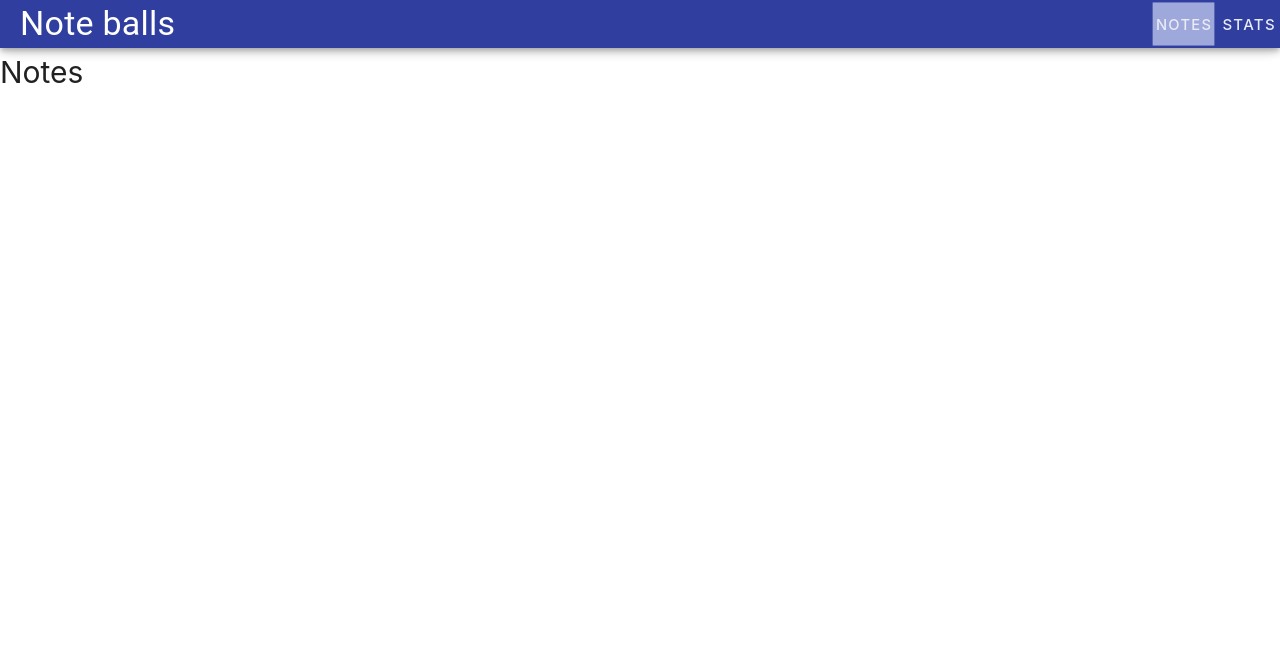
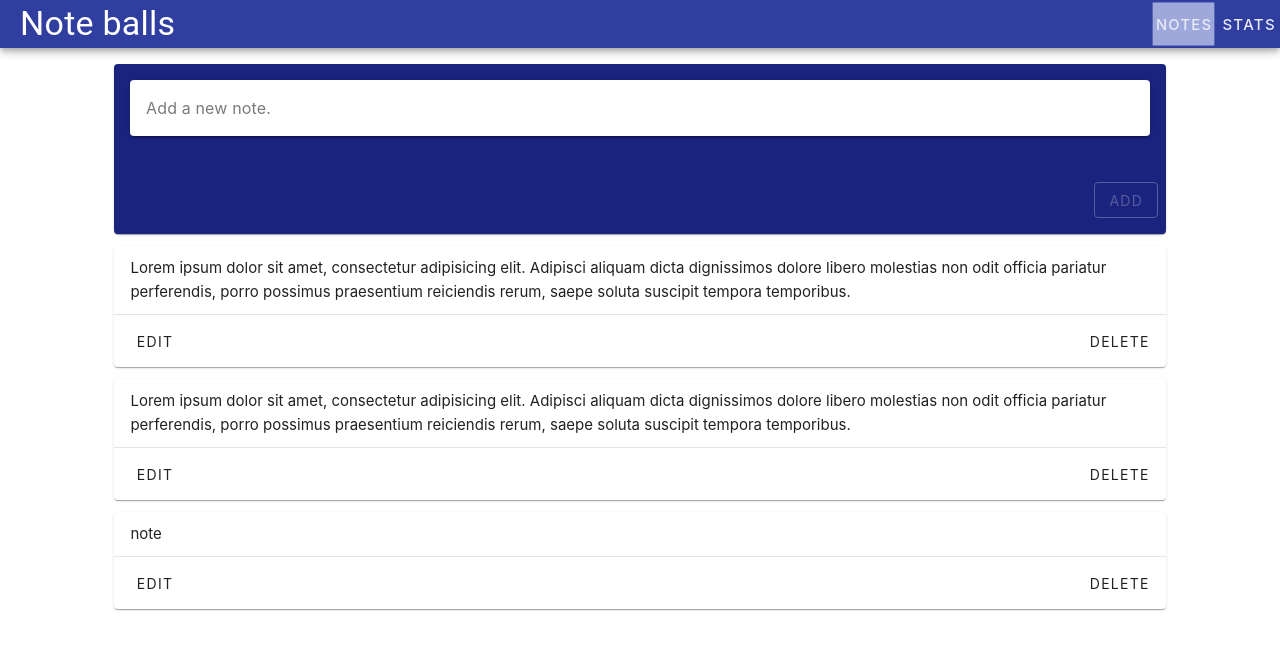
Before and after one commit to SiddMarathe/vue-composition-api-noteballs, a Vue app: page / in a window 1280 px wide. Shown: the top 650 px of the page. Built offline with nearby package versions, Linux system fonts and the light colour scheme.

Commit message:
Notes ui, card, button, reactive const, const ref and element ref

```diff
--- a/index.html
+++ b/index.html
@@ -7,7 +7,7 @@
     <title>Note balls</title>
   </head>
   <body>
-    <div id="app"></div>
+    <div  id="app"></div>
     <script type="module" src="/src/main.js"></script>
   </body>
 </html>
--- a/src/App.vue
+++ b/src/App.vue
@@ -1,7 +1,9 @@
 <template>
   <v-app class="rounded rounded-md">
     <nav-bar></nav-bar>
-    <router-view></router-view>
+    <v-container>
+      <router-view></router-view>
+    </v-container>
   </v-app>
 </template>
 <script setup>
--- a/src/components/layout/NavBar.vue
+++ b/src/components/layout/NavBar.vue
@@ -1,6 +1,4 @@
 <template>
-  <!-- <v-system-bar color="deep-purple darken-3"></v-system-bar> -->
-
   <v-toolbar color="indigo-darken-2" elevation="5" density="compact">
     <v-toolbar-title
       class="font-weight-black text-white text-uppercase text-h5 text-md-h4 text-sm-body-1"
--- a/src/views/ViewNotes.vue
+++ b/src/views/ViewNotes.vue
@@ -1,9 +1,84 @@
-<script setup></script>
-
 <template>
   <div class="notes-view">
-    <h1>Notes</h1>
+    <v-card class="mx-auto bg-indigo-darken-4" max-width="90%" variant="elevated">
+      <v-container>
+        <v-row>
+          <v-col cols="12">
+            <v-text-field
+              v-model="newNote"
+              variant="solo"
+              clear-icon="mdi-close-circle"
+              :clearable="true"
+              label="Add a new note."
+              type="text"
+              ref="newNoteRef"
+            ></v-text-field>
+          </v-col>
+        </v-row>
+      </v-container>
+      <v-card-actions>
+        <v-spacer></v-spacer>
+        <v-btn :disabled="!newNote" class="mb-2 ml-1" @click="addNote" variant="outlined">
+          Add
+        </v-btn>
+      </v-card-actions>
+    </v-card>
+    <v-card
+      v-for="note in notes"
+      :key="note.id"
+      class="mx-auto ma-3"
+      max-width="90%"
+      variant="elevated"
+    >
+      <v-card-item>
+        {{ note.content }}
+      </v-card-item>
+      <v-divider></v-divider>
+      <v-card-actions style="display: flex; justify-content: space-between">
+        <v-btn> Edit</v-btn>
+        <v-btn> Delete</v-btn>
+      </v-card-actions>
+    </v-card>
   </div>
 </template>
 
+<script lang="js" setup>
+import { reactive, ref } from 'vue'
+
+const newNote = ref('')
+const newNoteRef = ref(null)
+const notes = reactive([
+  {
+    id: 'id1',
+    content:
+      ' Lorem ipsum dolor sit amet, consectetur adipisicing elit. Adipisci aliquam dicta dignissimos\n' +
+      '        dolore libero molestias non odit officia pariatur perferendis, porro possimus praesentium\n' +
+      '        reiciendis rerum, saepe soluta suscipit tempora temporibus.'
+  },
+  {
+    id: 'id2',
+    content:
+      ' Lorem ipsum dolor sit amet, consectetur adipisicing elit. Adipisci aliquam dicta dignissimos\n' +
+      '        dolore libero molestias non odit officia pariatur perferendis, porro possimus praesentium\n' +
+      '        reiciendis rerum, saepe soluta suscipit tempora temporibus.'
+  },
+  {
+    id: 'id3',
+    content: 'note'
+  }
+])
+
+const addNote = () => {
+  let time = new Date().getTime()
+  let note = {
+    id: time.toString(),
+    content: newNote.value
+  }
+  notes.unshift(note)
+  newNote.value = ''
+  newNoteRef.value.focus()
+  console.log('notes', notes)
+}
+</script>
+
 <style scoped></style>
```
